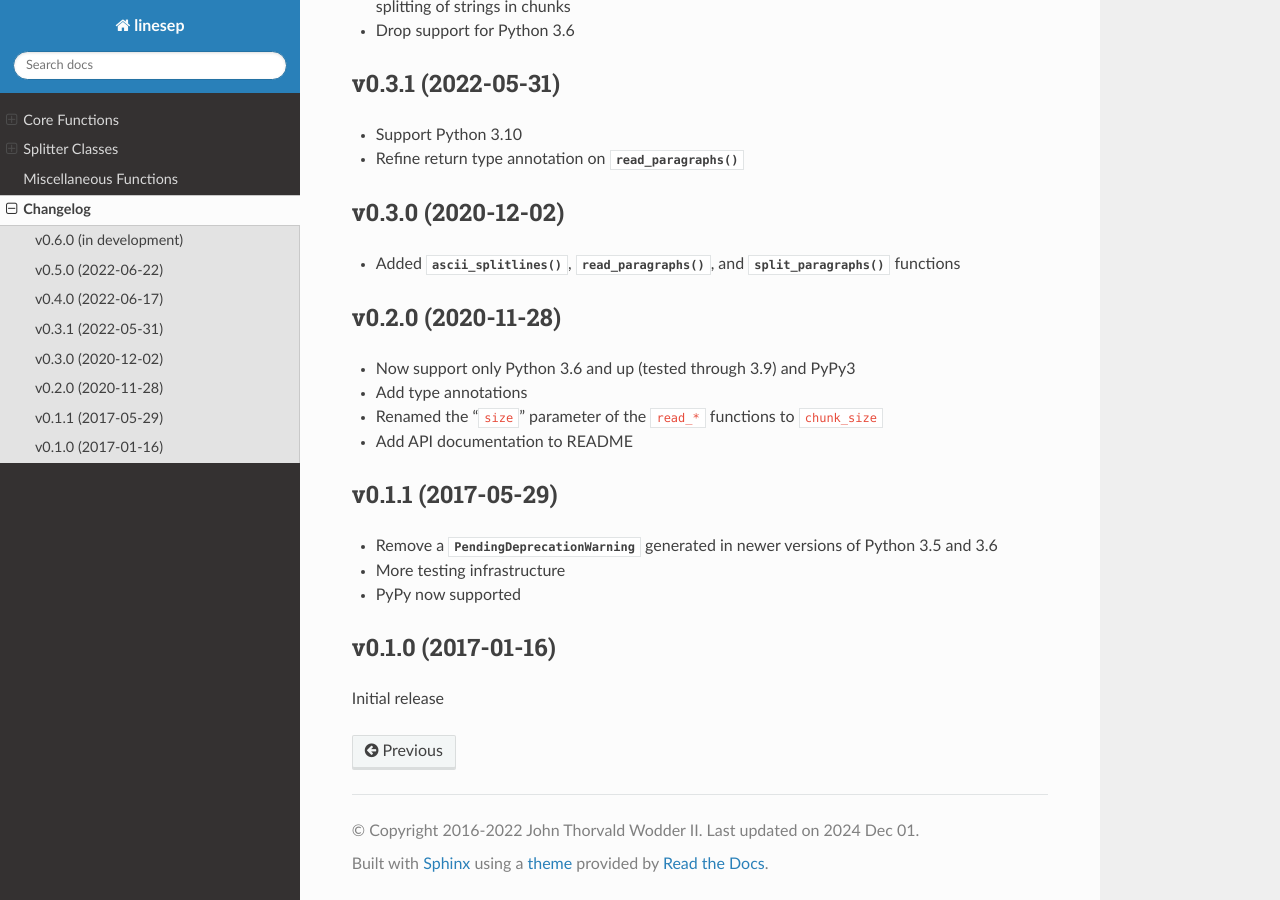
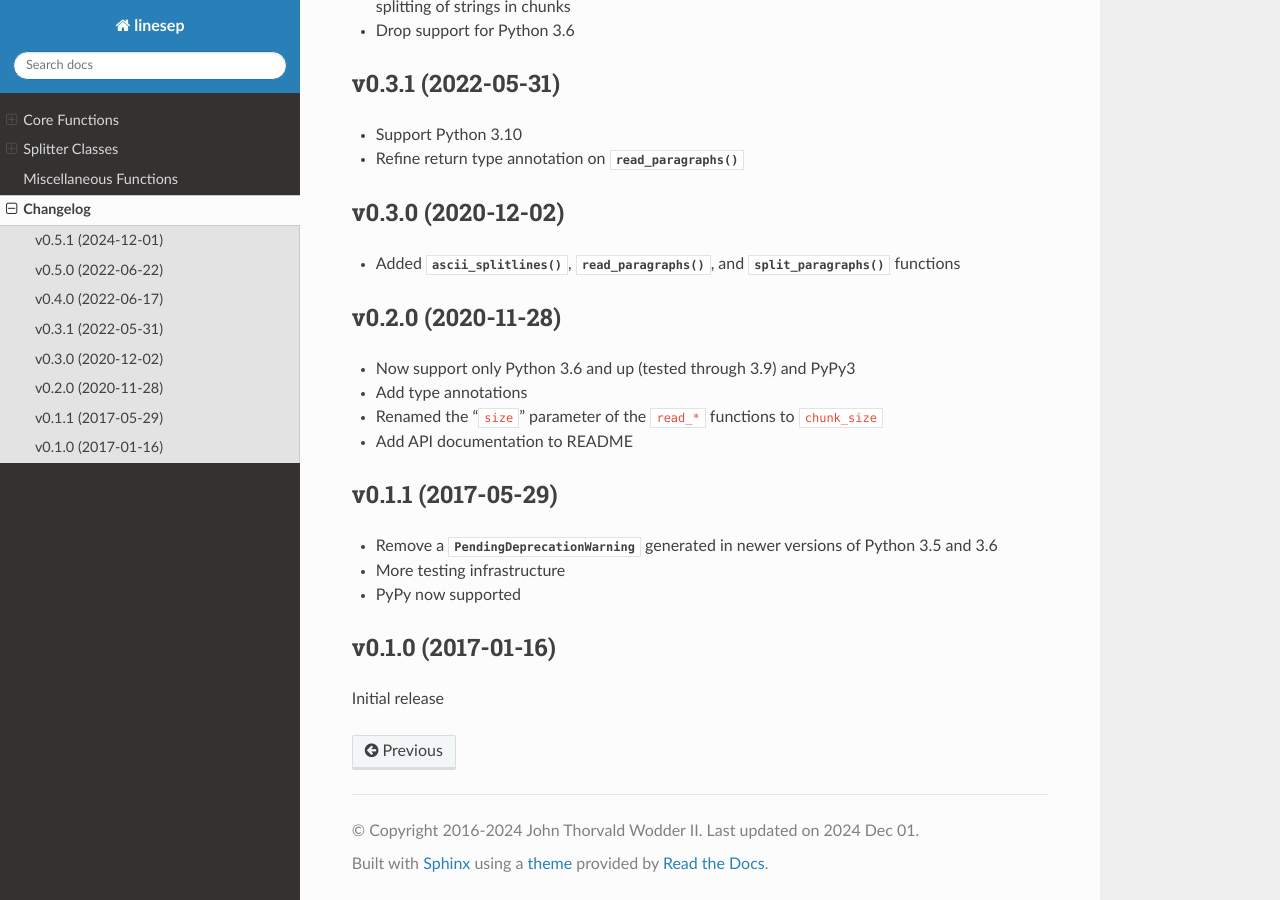
Before and after one commit to jwodder/linesep, a Sphinx documentation site: the page built from docs/changelog.rst, in a window 1280 px wide and 900 px high, scrolled down 649 px. Built offline with Sphinx 7.4.7 and the Read the Docs theme 3.1.0, drawn with Linux system fonts in a browser that asks for light colours; some of the changed text lies outside the part shown.

Commit message:
v0.5.1 — Packaging updates
- Support Python 3.11, 3.12, and 3.13
- Migrated from setuptools to hatch
- Drop support for Python 3.7

```diff
--- a/docs/changelog.rst
+++ b/docs/changelog.rst
@@ -3,8 +3,8 @@
 Changelog
 =========
 
-v0.6.0 (in development)
------------------------
+v0.5.1 (2024-12-01)
+-------------------
 - Support Python 3.11, 3.12, and 3.13
 - Migrated from setuptools to hatch
 - Drop support for Python 3.7
--- a/docs/conf.py
+++ b/docs/conf.py
@@ -2,7 +2,7 @@
 
 project = "linesep"
 author = "John Thorvald Wodder II"
-copyright = "2016-2022 John Thorvald Wodder II"  # noqa: A001
+copyright = "2016-2024 John Thorvald Wodder II"  # noqa: A001
 
 extensions = [
     "sphinx.ext.autodoc",
--- a/src/linesep/__init__.py
+++ b/src/linesep/__init__.py
@@ -9,7 +9,7 @@
 more information.
 """
 
-__version__ = "0.6.0.dev1"
+__version__ = "0.5.1"
 __author__ = "John Thorvald Wodder II"
 __author_email__ = "linesep@varonathe.org"
 __license__ = "MIT"
```
Also changed, not shown: CHANGELOG.md (+2 -2 lines), 1 other file.
